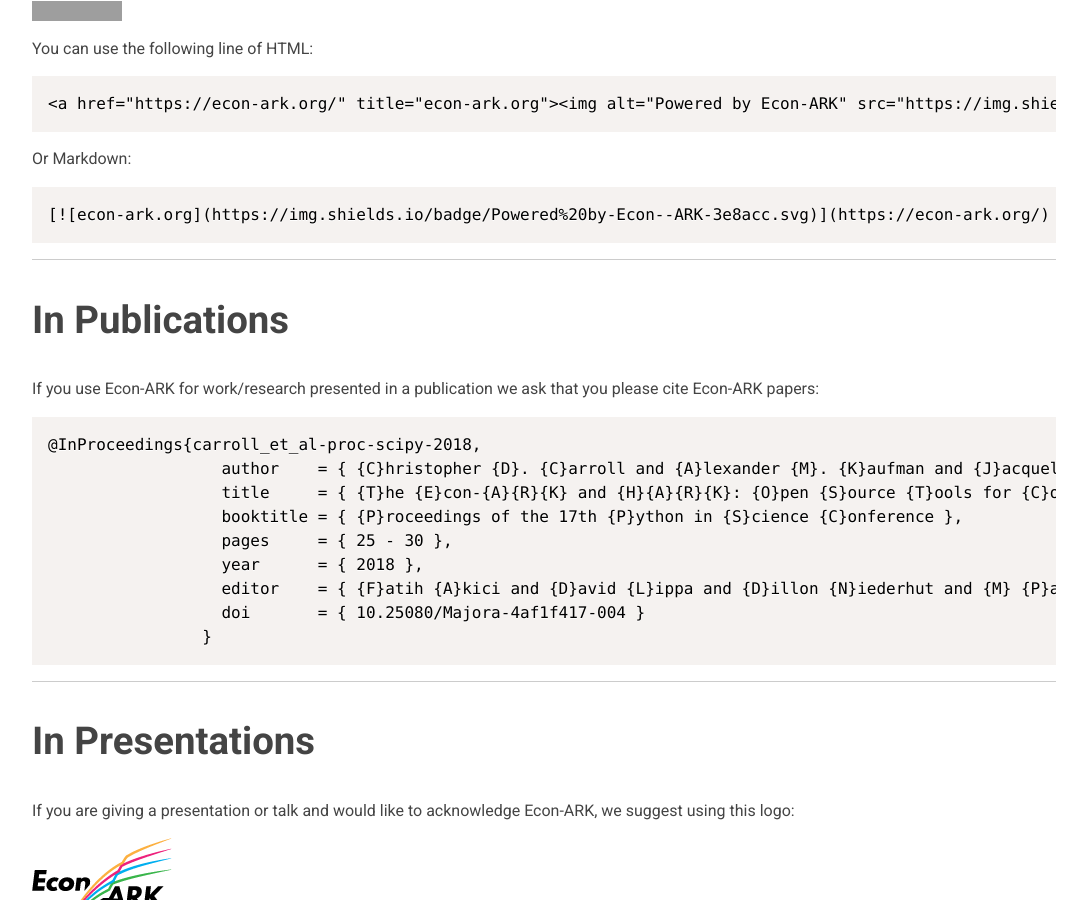
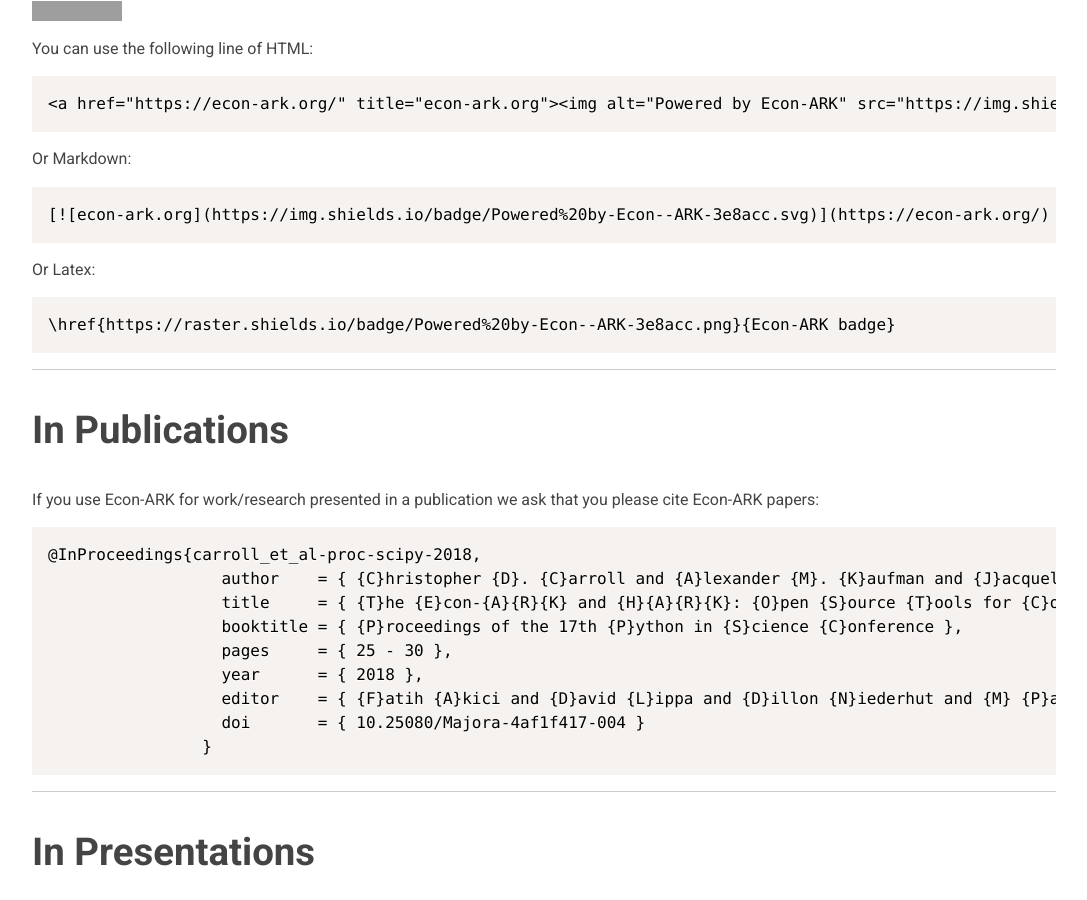
Before and after one commit to econ-ark/beta.econ-ark.org, a Jekyll site: the page built from pages/acknowledging.md, in a window 1280 px wide and 900 px high, scrolled down 484 px. Shown: the whole window, without its empty margins (96-1183 px from the left). Built offline with Jekyll 4.4.1, drawn with Linux system fonts in a browser that asks for light colours; nearby versions of some CDN libraries; our own code applies the rules of GitHub Pages for plain Markdown files; grey boxes are pictures that could not be loaded.

Commit message:
Update acknowledging.md

```diff
--- a/pages/acknowledging.md
+++ b/pages/acknowledging.md
@@ -21,6 +21,11 @@ You can use the following line of HTML:
 Or Markdown:
 
     [![econ-ark.org](https://img.shields.io/badge/Powered%20by-Econ--ARK-3e8acc.svg)](https://econ-ark.org/)
+
+
+Or Latex:
+
+    \href{https://raster.shields.io/badge/Powered%20by-Econ--ARK-3e8acc.png}{Econ-ARK badge}
 
 ------------------------------------------------------------------------
 
```
